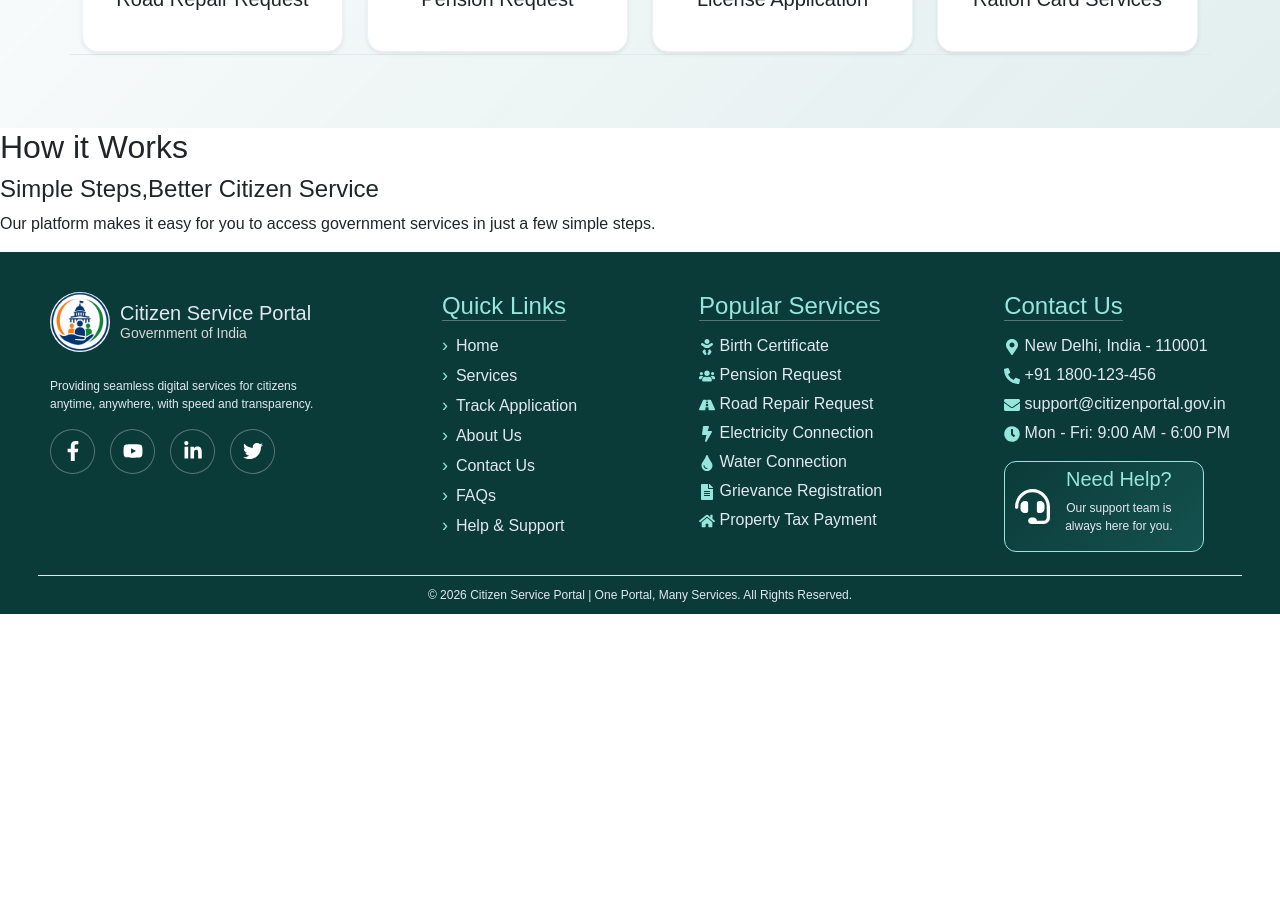
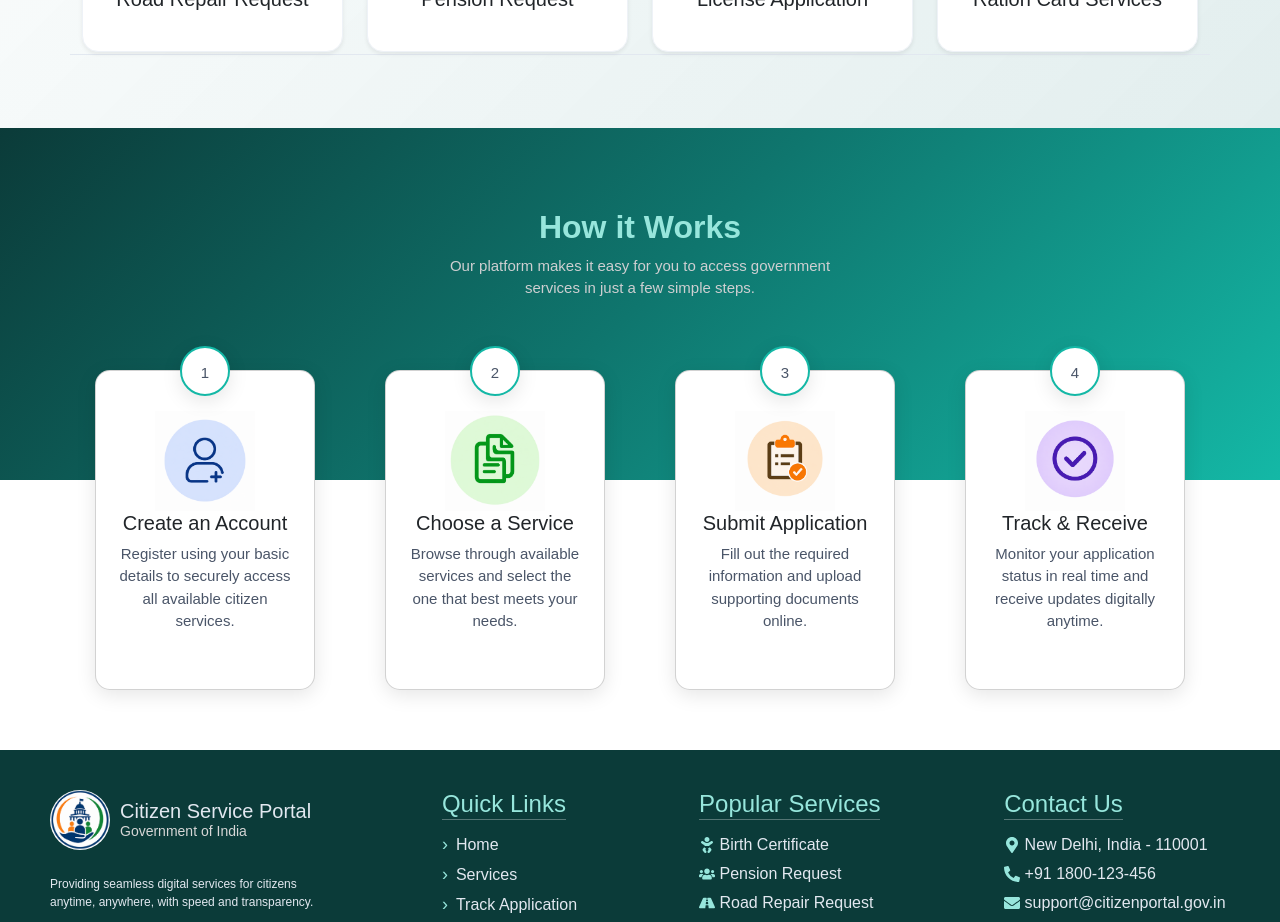
Before and after one commit to sandhya324/Citizen_Service_Portal, a React (Vite) app in the folder client/: page / in a window 1280 px wide. Shown: the part 1840-2762 px from the top of the page. Before the commit the page ends 2454 px from the top, so only its background shows below. Built offline with nearby package versions, Linux system fonts and the light colour scheme.

Commit message:
build how it work section

```diff
--- a/client/src/components/Footer/Footer.css
+++ b/client/src/components/Footer/Footer.css
@@ -90,6 +90,7 @@
     color: #E2E8F0;
     padding-top: 3px;
 }
+
 .footer-content-center li::before {
     content: "›";
     margin-right: 8px;
--- a/client/src/pages/Home/Home.css
+++ b/client/src/pages/Home/Home.css
@@ -39,7 +39,7 @@
     background-color:#0F766E;
     color: white;
     padding: 5px 13px;
-    border: 1px solid #0B3B39;
+    border: 1px solid  #14B8A6;
     transition: 0.3s;
 }
 
@@ -112,3 +112,92 @@
 
 
 /* ----------------------------------------------------How It Works Section------------------------------------------- */
+
+.section-header {
+    background: linear-gradient(
+        135deg,
+        #0B3B39,
+        #0F766E,
+        #14B8A6
+    );
+
+    padding: 80px 20px 180px;
+    text-align: center;
+}
+
+.section-header h2{
+  text-align: center;
+  color: #97e6dc;
+  font-weight: 600;
+}
+.section-header p{
+  width: 400px;
+  margin: auto;
+  color: #cecfd1;
+  font-size: 15px;
+  font-weight: 400;
+  text-align: center;
+  margin-top: 0;
+}
+.steps-container{
+  margin-top: -170px;
+  display: flex;
+  justify-content: center;
+  align-items: center;
+  padding: 40px;
+  gap:30px;
+  flex-wrap:wrap;
+}
+.steps-container .card .step-number{
+  position: absolute;
+  top: -25px;
+  left: 50%;
+  transform: translateX(-50%);
+
+  background: white;
+  border: 2px solid #14B8A6;
+
+  width:50px;
+  height: 50px;
+  box-shadow: 0 5px 20px rgba(0,0,0,0.1);
+  font-size: 18px;
+  border-radius: 100%;
+  margin: auto;
+}
+.steps-container .card .step-number p{
+    margin: 14px;
+}
+
+.steps-container .card{
+  padding: 40px 20px 20px 20px; /* top right bottom left */
+  min-height: 320px;
+  position: relative;
+  cursor: pointer;
+  width: 220px;
+  background: #fff;
+  border-radius: 15px;
+  margin: 20px;
+  text-align: center;
+  box-shadow: 0 5px 20px rgba(0,0,0,0.1);
+  transition: all 0.3s ease;
+}
+
+.steps-container .card:hover{
+  transform: perspective(1000px) scale(1.08);
+}
+
+.steps-container .card img{
+  width: 100px;
+  height: 100px;
+  display: block;
+  margin: 0 auto;
+}
+.steps-container .card h5{
+  font-weight: 500;
+  font-size: 20px;
+}
+
+.steps-container .card p{
+  font-size: 15px;
+  color: #4A5568;
+}
--- a/client/src/pages/Home/Home.jsx
+++ b/client/src/pages/Home/Home.jsx
@@ -190,13 +190,45 @@ const Home = () => {
 { /* -----------------------------------------------------------------------How It Works section------------------------------------------------------------------------------------------ */}
 
       <div className="how-it-works">
-        <div className="work-text">
+        <div className="section-header">
 
           <h2>How it Works</h2>
-          <h4>Simple Steps,Better Citizen Service</h4>
           <p>Our platform makes it easy for you to access government services in just a few simple steps.</p>
 
         </div>
+
+        <div className="steps-container">
+
+          <div className="card">
+            <div className="step-number"><p>1</p></div>
+            <img src={assets.register} alt=""></img>
+            <h5>Create an Account</h5>
+            <p>Register using your basic details to securely access all available citizen services.</p>
+          </div>
+
+          <div className="card">
+            <div className="step-number"><p>2</p></div>
+            <img src={assets.apply} alt=""></img>
+            <h5>Choose a Service</h5>
+            <p>Browse through available services and select the one that best meets your needs.</p>
+          </div>
+
+          <div className="card">
+            <div className="step-number"><p>3</p></div>
+            <img src={assets.verify} alt=""></img>
+            <h5>Submit Application</h5>
+            <p>Fill out the required information and upload supporting documents online.</p>
+          </div>
+
+          <div className="card">
+            <div className="step-number"><p>4</p></div>
+            <img src={assets.track} alt=""></img>
+            <h5>Track & Receive</h5>
+            <p>Monitor your application status in real time and receive updates digitally anytime.</p>
+          </div>
+
+        </div>
+
       </div>
 
 
```
Also changed, not shown: client/src/assets/hero_img.png, client/src/assets/hfgjf.png (added).
